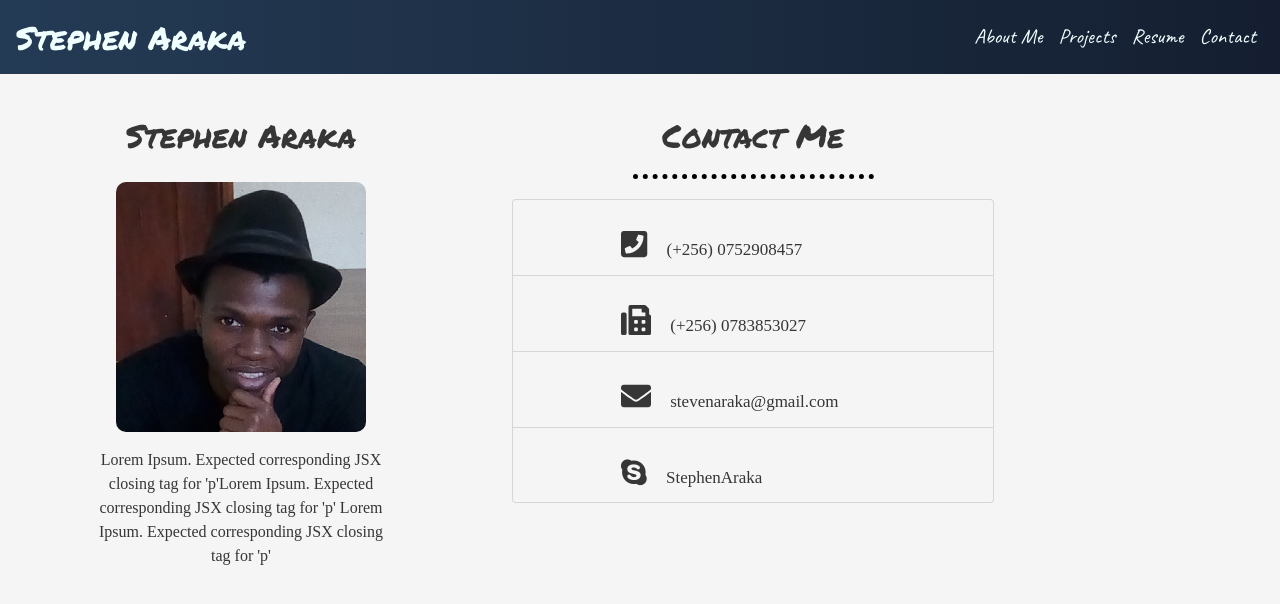
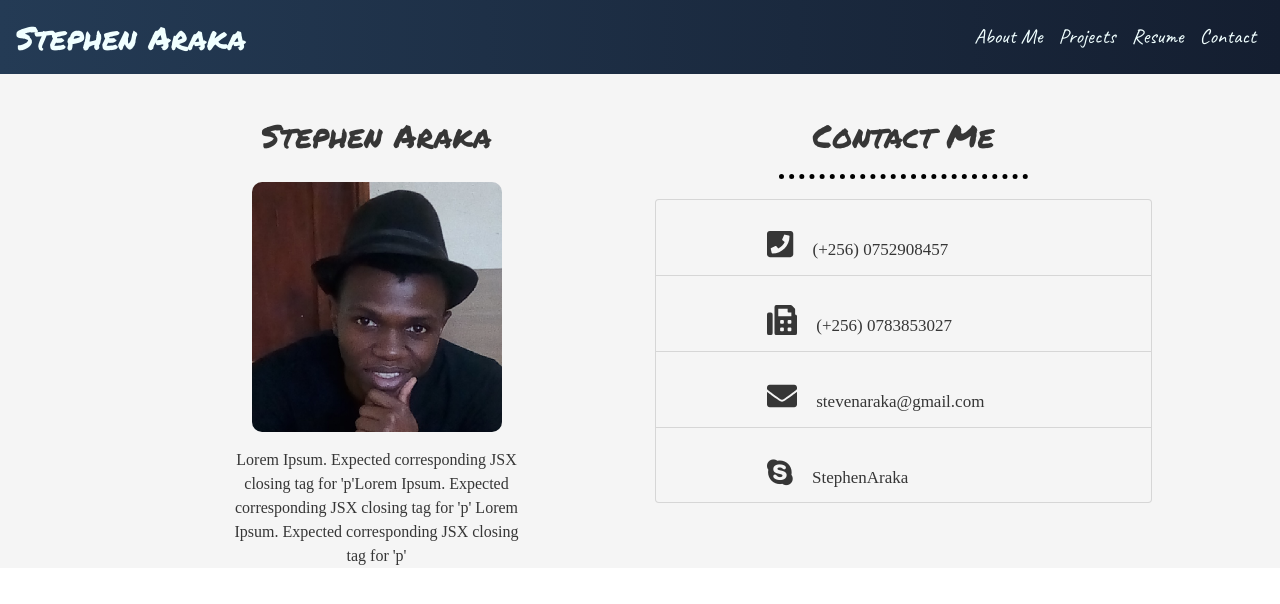
Before and after one commit to StephenAraka/portfolio, a React (Create React App) app: page /portfolio/contact in a window 1280 px wide. Shown: the top 604 px of the page. Built offline with nearby package versions, Linux system fonts and the light colour scheme; a web font is replaced by a local one.

Commit message:
center contacts div

```diff
--- a/src/assets/css/App.css
+++ b/src/assets/css/App.css
@@ -26,7 +26,7 @@
    5. Don't save money... Make it work for you!
 
    ?
-   6. Face ypur fears... Don't fail to admit that you have fears!
+   6. Face your fears... Don't fail to admit that you have fears!
 
    ! It is how you think that makes you RICH or poor!
 
@@ -66,8 +66,7 @@
 
 .header .links a.link:hover {
   color: orange;
-  font-size: 1.5em;
-  transition-delay: 500ms;
+  transition-delay: 100ms;
 }
 
 /* ------------------ LANDING PAGE ------------------- */
@@ -195,7 +194,7 @@ button i {
 .contacts-container {
   margin: auto;
   background: whitesmoke;
-  position: fixed;
+  position: relative;
   width: 100%;
   height: 100%;
   justify-content: center;
@@ -203,13 +202,14 @@ button i {
 }
 
 .contacts-grid {
+  position: relative;
   text-align: center;
   justify-content: center;
   background: whitesmoke;
   width: 80%;
-  height: 80%;
+  height: auto;
   color: #363636;
-  margin-bottom: 20px;
+  margin: 0 auto 20px;
 }
 
 .contacts-grid h2 {
@@ -247,5 +247,3 @@ button i {
   font-size: 30px;
   margin-right: 15px;
 }
-
-/* todo center div .contacts-grid */
--- a/src/components/Contact.js
+++ b/src/components/Contact.js
@@ -9,7 +9,8 @@ export class Contacts extends Component {
     return (
       // todo center div .contacts-grid
       <div className='contacts-container'>
-        <Row className='contacts-grid'>
+        <div className='contacts-grid'>
+          <Row>
             <Col>
               <h2>Stephen Araka</h2>
               <img src={mandem} alt='myself' className='contact-pic' />
@@ -19,25 +20,25 @@ export class Contacts extends Component {
               <h2>Contact Me</h2>
               <hr />
               <ListGroup>
-              <ListGroupItem  className='list-item'>
+                <ListGroupItem className='list-item'>
                   <ListGroupItemText>
                     <FontAwesomeIcon className='icon' icon='phone-square' /> (+256) 0752908457
                 </ListGroupItemText>
                 </ListGroupItem>
 
-              <ListGroupItem  className='list-item'>
+                <ListGroupItem className='list-item'>
                   <ListGroupItemText>
                     <FontAwesomeIcon className='icon' icon='fax' /> (+256) 0783853027
                 </ListGroupItemText>
                 </ListGroupItem>
 
-              <ListGroupItem  className='list-item'>
+                <ListGroupItem className='list-item'>
                   <ListGroupItemText>
                     <FontAwesomeIcon className='icon' icon='envelope' /> stevenaraka@gmail.com
                 </ListGroupItemText>
                 </ListGroupItem>
 
-              <ListGroupItem  className='list-item'>
+                <ListGroupItem className='list-item'>
                   <ListGroupItemText>
                     <i className='icon fa fa-skype' aria-hidden='true' /> StephenAraka
                 </ListGroupItemText>
@@ -47,6 +48,7 @@ export class Contacts extends Component {
             </Col>
           </Row>
         </div>
+      </div>
     )
   }
 }
```
Lines whose indentation alone changed are shown as unchanged.
